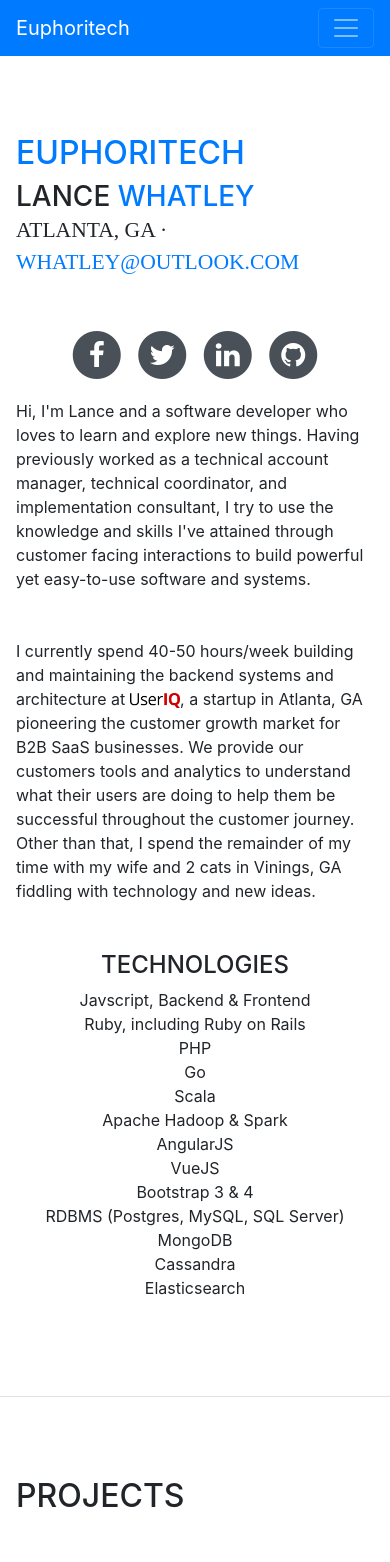
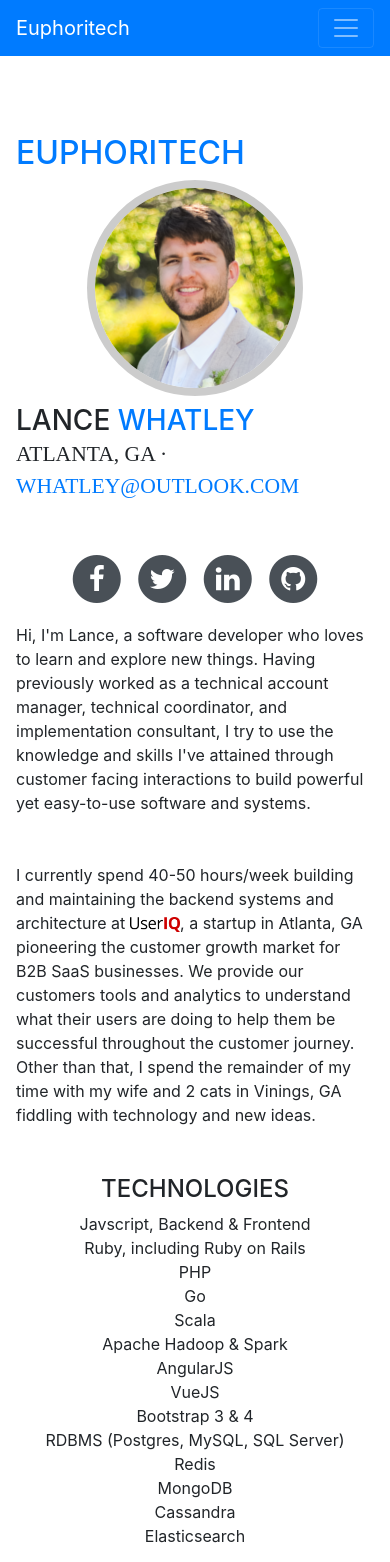
Before and after one commit to whatl3y/portfolio-site, a website with bundled scripts: page www/index.html in a window 390 px wide. Shown: the top 1562 px of the page. Built offline with nearby package versions, Linux system fonts and the light colour scheme; a web font is replaced by a local one.

Commit message:
Add responsive picture and update verbiage.

```diff
--- a/www/index.html
+++ b/www/index.html
@@ -54,6 +54,9 @@
       <section class="resume-section p-3 p-lg-5 d-flex d-column" id="about">
         <div class="my-auto">
           <h2 class="text-primary">Euphoritech</h2>
+          <div class="text-center d-md-block d-lg-none">
+            <img style="border: .5rem solid rgba(0,0,0,.2)" class="img-fluid img-profile rounded-circle mx-auto mb-2" src="img/profile.png" alt="">
+          </div>
           <h3 class="mb-0">Lance
             <span class="text-primary">Whatley</span>
           </h3>
@@ -97,7 +100,7 @@
                 </li>
               </ul>
               <p class="mb-5">
-                Hi, I'm Lance and a software developer who loves to
+                Hi, I'm Lance, a software developer who loves to
                 learn and explore new things.
                 Having previously worked as a technical account manager, technical
                 coordinator, and implementation consultant, I try to use the knowledge
@@ -128,6 +131,7 @@
                 <li>VueJS</li>
                 <li>Bootstrap 3 &amp; 4</li>
                 <li>RDBMS (Postgres, MySQL, SQL Server)</li>
+                <li>Redis</li>
                 <li>MongoDB</li>
                 <li>Cassandra</li>
                 <li>Elasticsearch</li>
@@ -196,7 +200,7 @@
               <div class="card">
                 <div class="card-block">
                   <h4 class="card-title">Online Image Processor</h4>
-                  <p class="card-text">A web app where you can perform quick and simple image processing functions on images and then reference the generated URL in your web applications &lt;img /$gt; tags.</p>
+                  <p class="card-text">A web app where you can perform quick and simple image processing functions on images and then reference the generated URL in your web applications &lt;img /&gt; tags.</p>
                   <a href="https://images.euphoritech.com" target="_blank" class="btn btn-primary">You're kidding, right?</a>
                 </div>
               </div>
```
Also changed, not shown: README.md (added).
